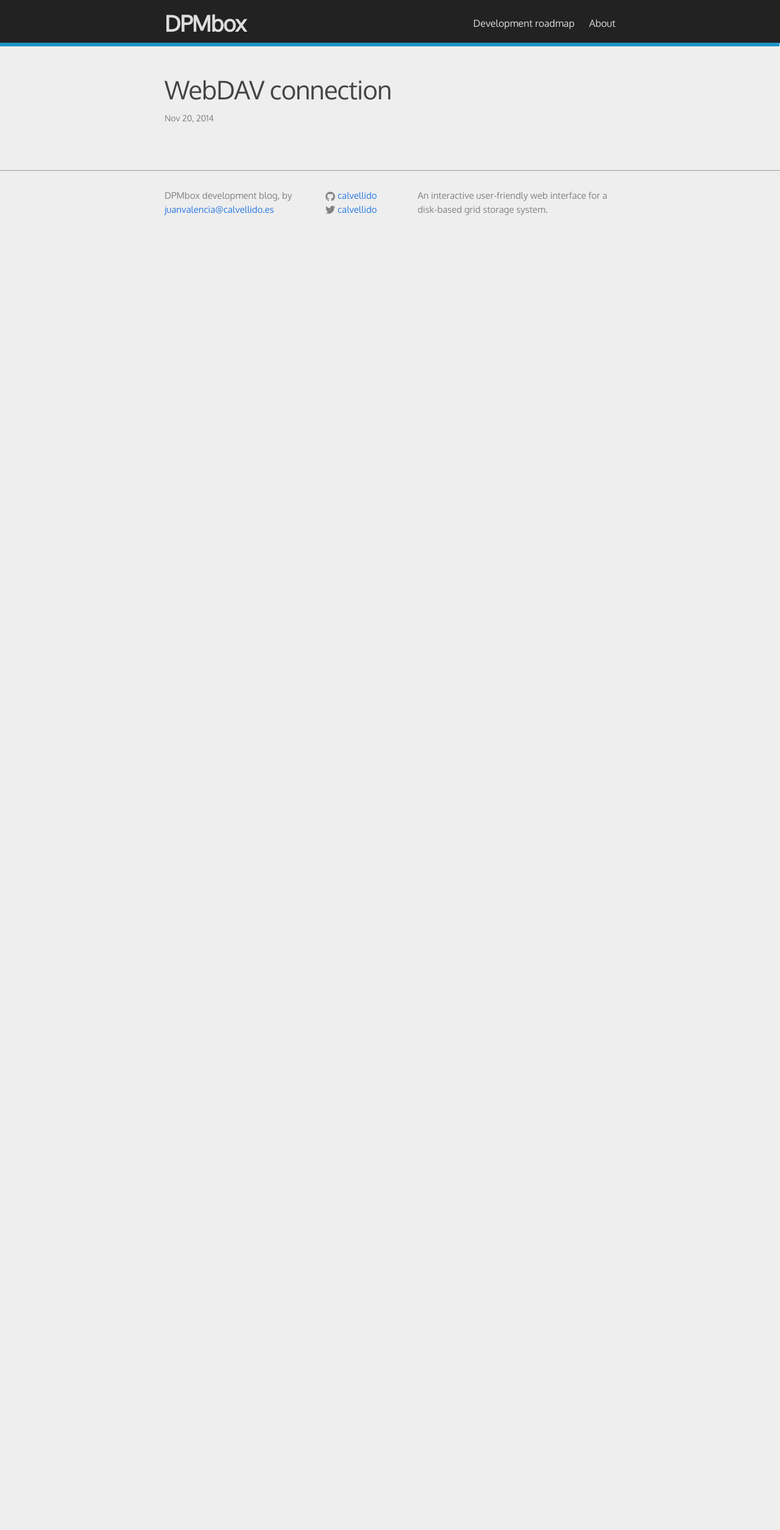
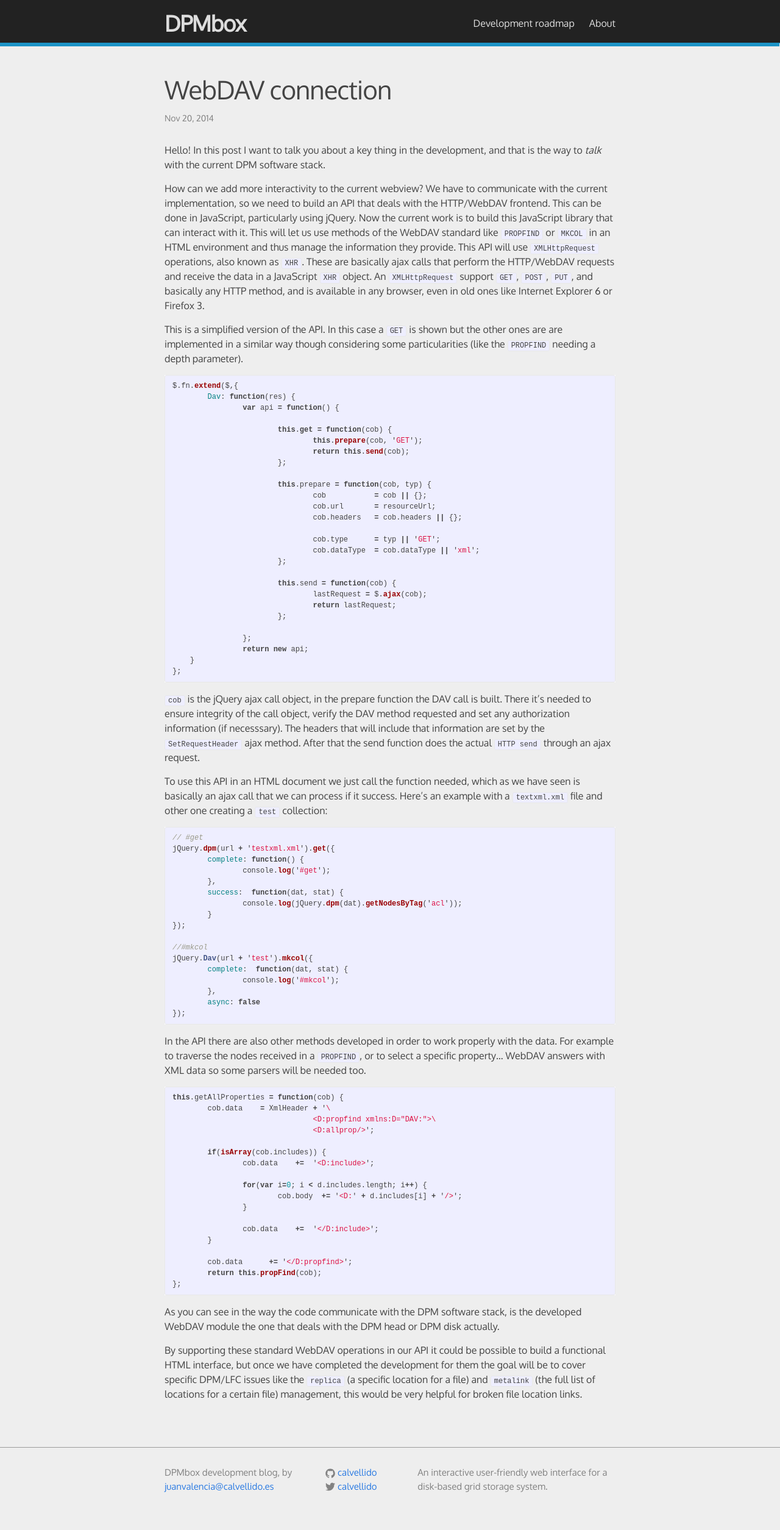
Before and after one commit to calvellido/DPMbox, a Jekyll site: the page built from _posts/2014-11-20-WebDAV-connection.markdown, in a window 1280 px wide. Shown: the whole page at 61% size. Built offline with Jekyll 4.4.1, drawn with Linux system fonts in a browser that asks for light colours; before the commit the page ends 900 px from its top, so only the background shows below that.

Commit message:
New post about the interface

```diff
--- a/_posts/2014-10-17-Towards a-new-web-interface-for-LCGDM.markdown
+++ b/_posts/2014-10-17-Towards a-new-web-interface-for-LCGDM.markdown
@@ -6,7 +6,7 @@ categories: DPMbox
 ---
 Hello! Well the DPM workshop was held in Naples last Thursday and Friday and it was really interesting. There were a lot of contributors and I gather some helpful information for the development of DPMbox. By the way you can check the slides of my presentation [here]({{ site.baseurl }}/assets/DPMWorkshop.pdf), though I will extend that information in this blog.
 
-Today I want to show you the state of the art in the DPM. Right now there is already web access implemented in the Disk Pool Manager infrastructure. This has been developed as part of the HTTP/WebDAV frontend and is built getting advantage of the Apache WebDAV modules, `mod_dav` and `mod_gridsite`.
+Today I want to show you the state of the art in the DPM. Right now there is already web access implemented in the Disk Pool Manager infrastructure. This has been developed as part of the HTTP/WebDAV frontend and is built getting advantage of the Apache WebDAV modules, `mod_dav` and `mod_gridsite`. To get a deeper understanding of how it works you can check the paper from his authors: [Web enabled data management with DPM & LFC][paper].
 
 {: .imagen_sm}
 ![Web access scheme 1]({{ site.baseurl }}/assets/webaccess-2.png)
@@ -19,6 +19,8 @@ In the current web visualization you can explore a collection, download the data
 
 We are aiming to improve the actual web access by adding more functionality, creating a web interface integrated with the rest of the DPM software stack, offering an easy tool to manage the data from and into the grid. This is the current view accesing through a web browser:
 
+{: .imagen_sm}
 ![Actual WebDAV access view]({{ site.baseurl }}/assets/webaccess-3.png)
 
-[webdav]:	[http://www.webdav.org/specs/rfc4918.html]
+[webdav]:	http://www.webdav.org/specs/rfc4918.html
+[paper]:	http://iopscience.iop.org/1742-6596/396/5/052006
--- a/_posts/2014-11-20-WebDAV-connection.markdown
+++ b/_posts/2014-11-20-WebDAV-connection.markdown
@@ -4,25 +4,96 @@ title:  "WebDAV connection"
 date:   2014-11-20 17:19:07
 categories: DPMbox
 ---
-<!--Hello! Today I want to talk you about a key thing in the development.
+Hello! In this post I want to talk you about a key thing in the development, and that is the way to *talk* with the current DPM software stack.
 
-Taking the present HTTP/WebDAV frontend implementation the current work is to build an API in the jQuery JavaScript library that can interact with it. This way it is possible to translate WebDAV standard methods like PROPFIND or MKCOL and use the information provided by them in an HTML document via jQuery. The API uses ajax calls to perform the HTTP/WebDAV requests and receive the data in an XHR object.
+How can we add more interactivity to the current webview? We have to communicate with the current implementation, so we need to build an API that deals with the HTTP/WebDAV frontend. This can be done in JavaScript, particularly using jQuery. Now the current work is to build this JavaScript library that can interact with it. This will let us use methods of the WebDAV standard like `PROPFIND` or `MKCOL` in an HTML environment and thus manage the information they provide. This API will use `XMLHttpRequest` operations, also known as `XHR`. These are basically ajax calls that perform the HTTP/WebDAV requests and receive the data in a JavaScript `XHR` object. An `XMLHttpRequest` support `GET`, `POST`, `PUT`, and basically any HTTP method, and is available in any browser, even in old ones like Internet Explorer 6 or Firefox 3.
 
-The other methods are similar to the GET method shown, though attending to particular characteristics. cob is the jQuery ajax call object. Here it's needed to ensure integrity of the call object, verify the DAV method requested and set any authorization information (if necesssary). Then the send function does the actual HTTP send through an ajax request.
+This is a simplified version of the API. In this case a `GET` is shown but the other ones are are implemented in a similar way though considering some particularities (like the `PROPFIND` needing a depth parameter).
 
-To use this API in a document we just call the function needed, which as we have seen is basically an ajax call. Besides the standard methods some more functions are developed in order to operate properly. WebDAV answers with XML data so some parsers will be needed, also other methods to read a single property or navigate across the nodes received.
+{% highlight js %}
 
-Once we have standard WebDAV operations supported and tested then we extend the code to cover specific DPM operations. These include replicas management and metalink.
+$.fn.extend($,{
+	Dav: function(res) {
+		var api = function() {
+
+			this.get = function(cob) {
+				this.prepare(cob, 'GET');
+				return this.send(cob);
+			};
+
+			this.prepare = function(cob, typ) {
+				cob           = cob || {};
+				cob.url       = resourceUrl;
+				cob.headers   = cob.headers || {};
+
+				cob.type      = typ || 'GET';
+				cob.dataType  = cob.dataType || 'xml';
+			};
+
+			this.send = function(cob) {
+				lastRequest = $.ajax(cob);
+				return lastRequest;
+			};
+
+		};
+		return new api;
+    }
+};
+
+{% endhighlight %}
 
 
+`cob` is the jQuery ajax call object, in the prepare function the DAV call is built. There it's needed to ensure integrity of the call object, verify the DAV method requested and set any authorization information (if necesssary). The headers that will include that information are set by the `SetRequestHeader` ajax method. After that the send function does the actual `HTTP send` through an ajax request.
 
-How can we add more interactivity? By building an API in JavaScript, particularly using jQuery, that deals with the HTTP/WebDAV frontend. This will let us use the methods of the WebDAV standard like PROPFIND or MKCOL in an HTML environment and thus manage the information they provide. This API will use XMLHttpRequest operations, also known as XHR. XHR support GET, POST, PUT, and basically any HTTP method and is available in any browser, even in old ones like Internet Explorer 6 or Firefox 3.
+To use this API in an HTML document we just call the function needed, which as we have seen is basically an ajax call that we can process if it success. Here's an example with a `textxml.xml` file and other one creating a `test` collection:
 
-This is a simplified version of the API. In this case a GET is shown but the other ones are similar, just considering some particularities, like the PROPFIND needing a depth parameter.
-All the methods we are interested in are implemented like the GET method (...).
-The headers, that will include for example authorization info, are set by the SetRequestHeader Ajax method.
+{% highlight js %}
 
-In the API there are also other methods developed in order to work properly with the data. For example to traverse the nodes received in a PROPFIND, or to select a specific property... (picture)
+// #get
+jQuery.dpm(url + 'testxml.xml').get({
+	complete: function() {
+		console.log('#get');
+	},
+	success:  function(dat, stat) {
+		console.log(jQuery.dpm(dat).getNodesByTag('acl'));
+	}
+});
 
-Actually the developed WebDAV module is the one that deals with the DPM head or DPM disk. Just using these basic methods could be possible to have a functional interface, but once we have
-support for these then we aim to have a deeper specific DPM/LFC support like metalink or replicas...-->
+//#mkcol
+jQuery.Dav(url + 'test').mkcol({
+	complete:  function(dat, stat) {
+		console.log('#mkcol');
+	},
+	async: false
+});
+
+{% endhighlight %}
+
+In the API there are also other methods developed in order to work properly with the data. For example to traverse the nodes received in a `PROPFIND`, or to select a specific property... WebDAV answers with XML data so some parsers will be needed too.
+
+{% highlight js %}
+
+this.getAllProperties = function(cob) {
+	cob.data    = XmlHeader + '\
+				<D:propfind xmlns:D="DAV:">\
+				<D:allprop/>';
+
+	if(isArray(cob.includes)) {
+		cob.data    +=  '<D:include>';
+
+		for(var i=0; i < d.includes.length; i++) {
+			cob.body  += '<D:' + d.includes[i] + '/>';
+		}
+
+		cob.data    +=  '</D:include>';
+	}
+
+	cob.data      += '</D:propfind>';
+	return this.propFind(cob);
+};
+
+{% endhighlight %}
+
+As you can see in the way the code communicate with the DPM software stack, is the developed WebDAV module the one that deals with the DPM head or DPM disk actually.
+
+By supporting these standard WebDAV operations in our API it could be possible to build a functional HTML interface, but once we have completed the development for them the goal will be to cover specific DPM/LFC issues like the `replica` (a specific location for a file) and `metalink` (the full list of locations for a certain file) management, this would be very helpful for broken file location links.
--- a/_sass/_base.scss
+++ b/_sass/_base.scss
@@ -48,7 +48,7 @@ img {
 }
 
 .imagen_sm{
-	max-width:400px;
+	max-width:500px;
 	text-align: center;
 	margin-left: auto;
 	margin-right: auto;
@@ -135,7 +135,7 @@ blockquote {
  */
 pre,
 code {
-    font-size: 15px;
+    font-size: 12px;
     border: 1px solid $grey-color-light;
     border-radius: 3px;
     background-color: #eef;
```
Also changed, not shown: _posts/2014-12-22-Interface-mockup.markdown (+13 -10 lines), assets/tentativedesign.png (added).
